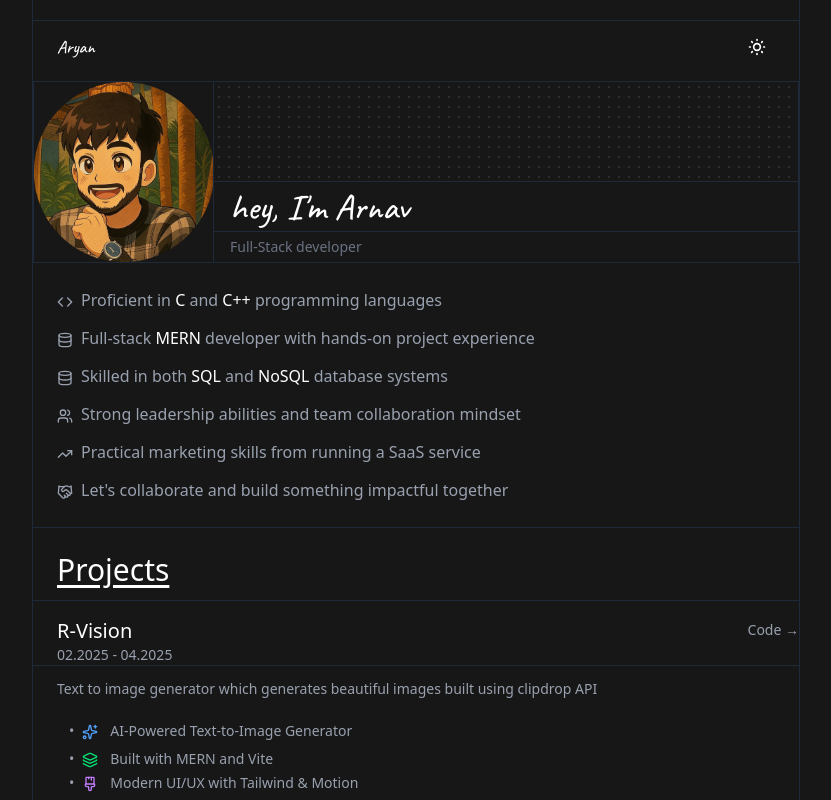
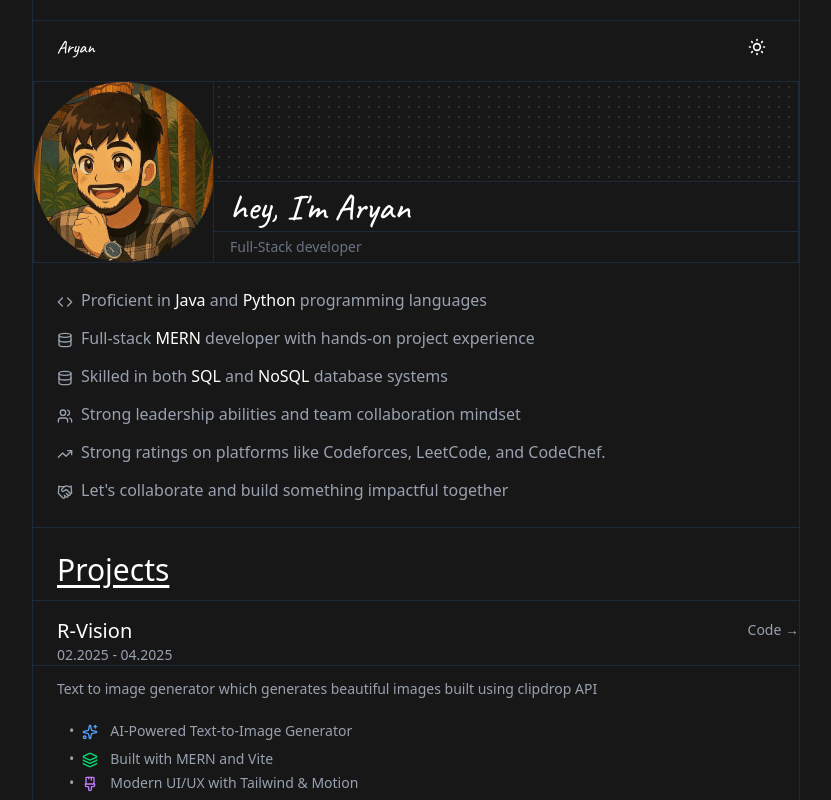
Before and after one commit to aryansenpaii/portfollio, a React (Vite) app: page / in a window 1280 px wide. Shown: the top 800 px of the page, without its empty margins (224-1055 px from the left). Built offline with nearby package versions, Linux system fonts and the light colour scheme; some icons are missing.

Commit message:
revised MyIntro

```diff
--- a/src/Component/MyIntro.jsx
+++ b/src/Component/MyIntro.jsx
@@ -70,7 +70,7 @@ const MyIntro = ({ isDark }) => {
                   className={`text-4xl  cursor-pointer hover:underline font-medium ${isDark ? 'text-white' : 'text-gray-900'}`}
                   style={{fontFamily: 'Caveat, cursive'}}
                 >
-                  hey, I'm Arnav
+                  hey, I'm Aryan
                 </h1>
               </div>
 
@@ -104,8 +104,8 @@ const MyIntro = ({ isDark }) => {
 
           <p>
             <Code className="inline w-4 h-4 mr-2" />
-            Proficient in <span className={`font-medium hover:underline ${isDark ? 'text-white' : 'text-gray-900'}`}>C</span> and{' '}
-            <span className={`font-medium hover:underline ${isDark ? 'text-white' : 'text-gray-900'}`}>C++</span> programming languages
+            Proficient in <span className={`font-medium hover:underline ${isDark ? 'text-white' : 'text-gray-900'}`}>Java</span> and{' '}
+            <span className={`font-medium hover:underline ${isDark ? 'text-white' : 'text-gray-900'}`}>Python</span> programming languages
           </p>
 
           <p>
@@ -127,7 +127,7 @@ const MyIntro = ({ isDark }) => {
 
           <p>
             <TrendingUp className="inline w-4 h-4 mr-2" />
-            Practical marketing skills from running a SaaS service
+            Strong ratings on platforms like Codeforces, LeetCode, and CodeChef.
           </p>
 
           <p>
```
